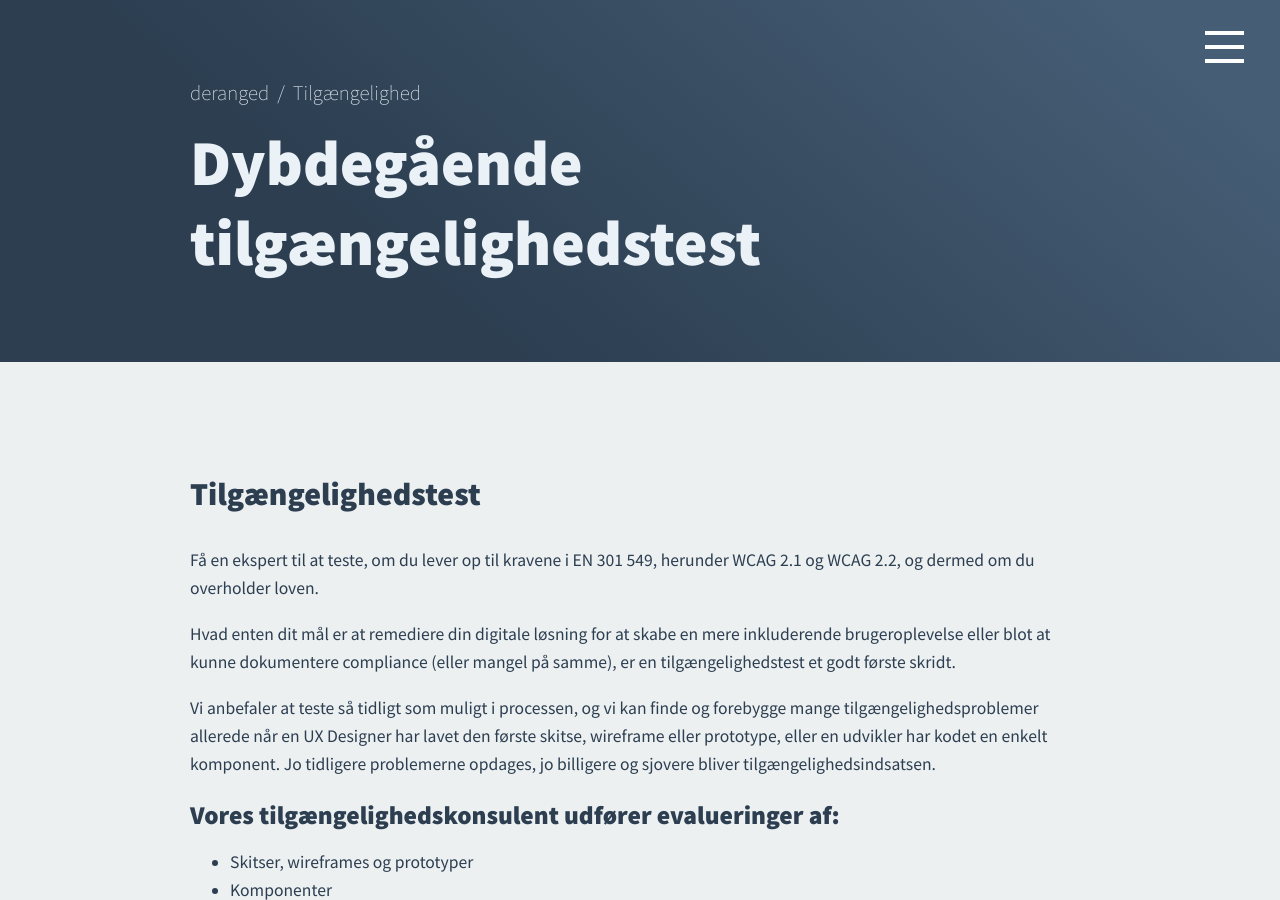
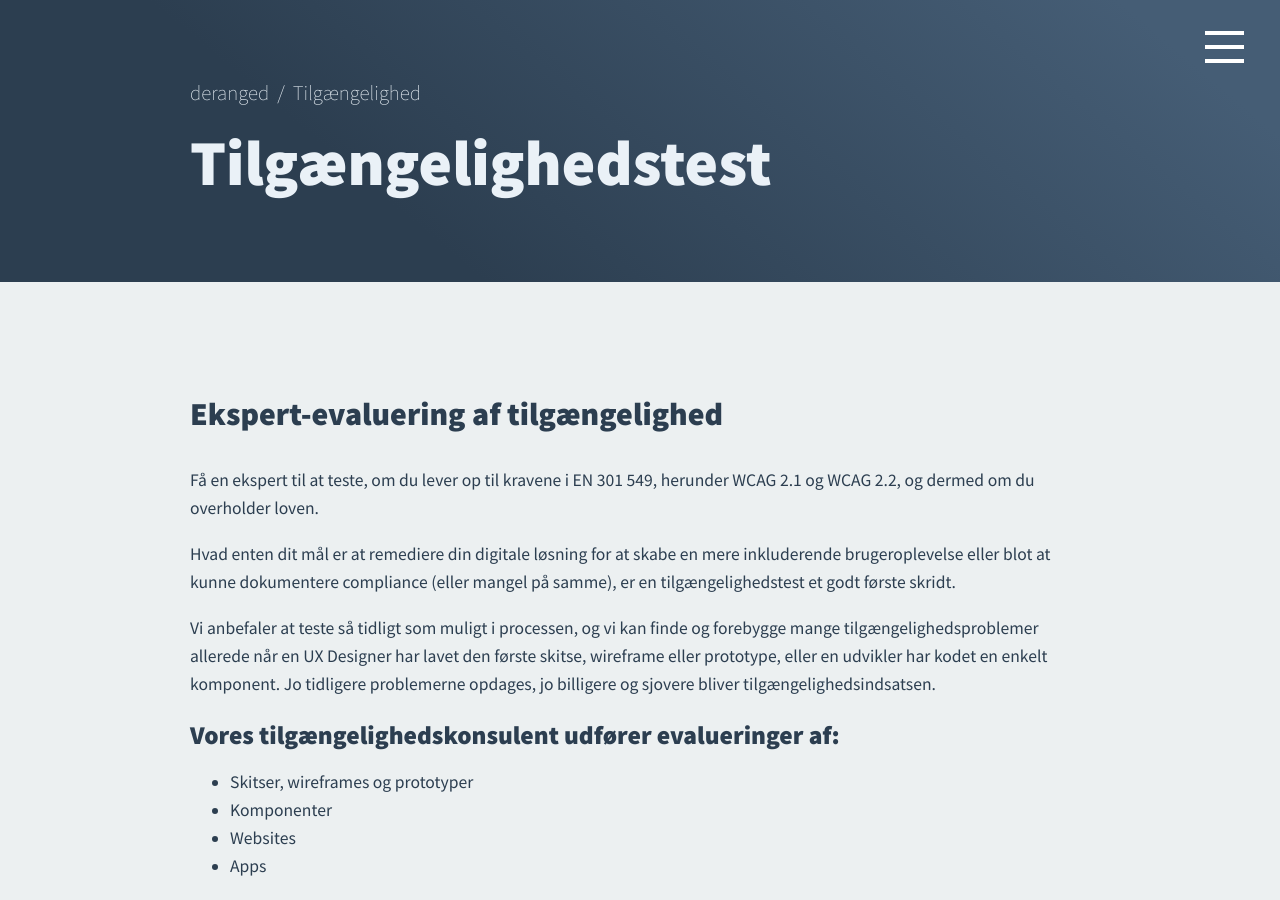
Before and after one commit to derangeddk/deranged.dk, a Jekyll site: the page built from da/tilgaengelighed/tilgaengelighedstest/index.md, in a window 1280 px wide and 900 px high. Built offline with Jekyll 4.4.1, drawn with Linux system fonts in a browser that asks for light colours; comment, search, counter and statistics services are not loaded.

Commit message:
Update tilgaengelighedstest/index.md

```diff
--- a/da/tilgaengelighed/tilgaengelighedstest/index.md
+++ b/da/tilgaengelighed/tilgaengelighedstest/index.md
@@ -1,12 +1,12 @@
 ---
 layout: simple-content
 parent: tilgængelighed
-title: Dybdegående tilgængelighedstest
+title: Tilgængelighedstest
 shortTitle: Tilgængelighedstest
 excerpt: "Få vores ekspert til at teste, om du lever op til kravene i EN 301 549, herunder WCAG 2.1 og WCAG 2.2, og dermed om du overholder loven. Vi opfordrer til at teste så tidligt som muligt og tester derfor gerne skitser, wireframes, prototyper og enkeltstående komponenter i udviklingsfasen i tillæg til fulde websites og apps."
 sitemap_include: 'yes'
 ---
-# Tilgængelighedstest
+# Ekspert-evaluering af tilgængelighed
 Få en ekspert til at teste, om du lever op til kravene i EN 301 549, herunder WCAG 2.1 og WCAG 2.2, og dermed om du overholder loven.
 
 Hvad enten dit mål er at remediere din digitale løsning for at skabe en mere inkluderende brugeroplevelse eller blot at kunne dokumentere compliance (eller mangel på samme), er en tilgængelighedstest et godt første skridt.
```
